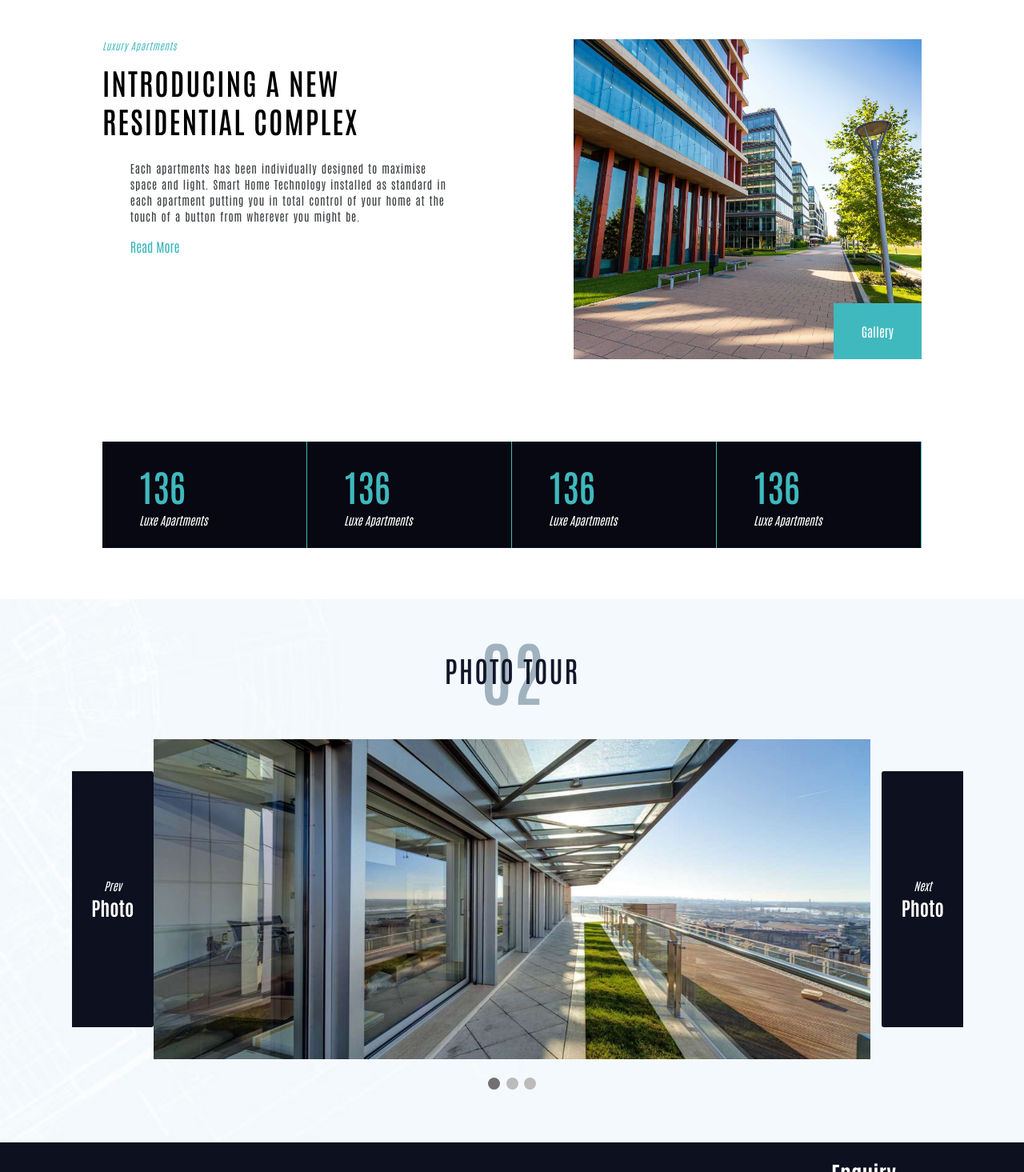
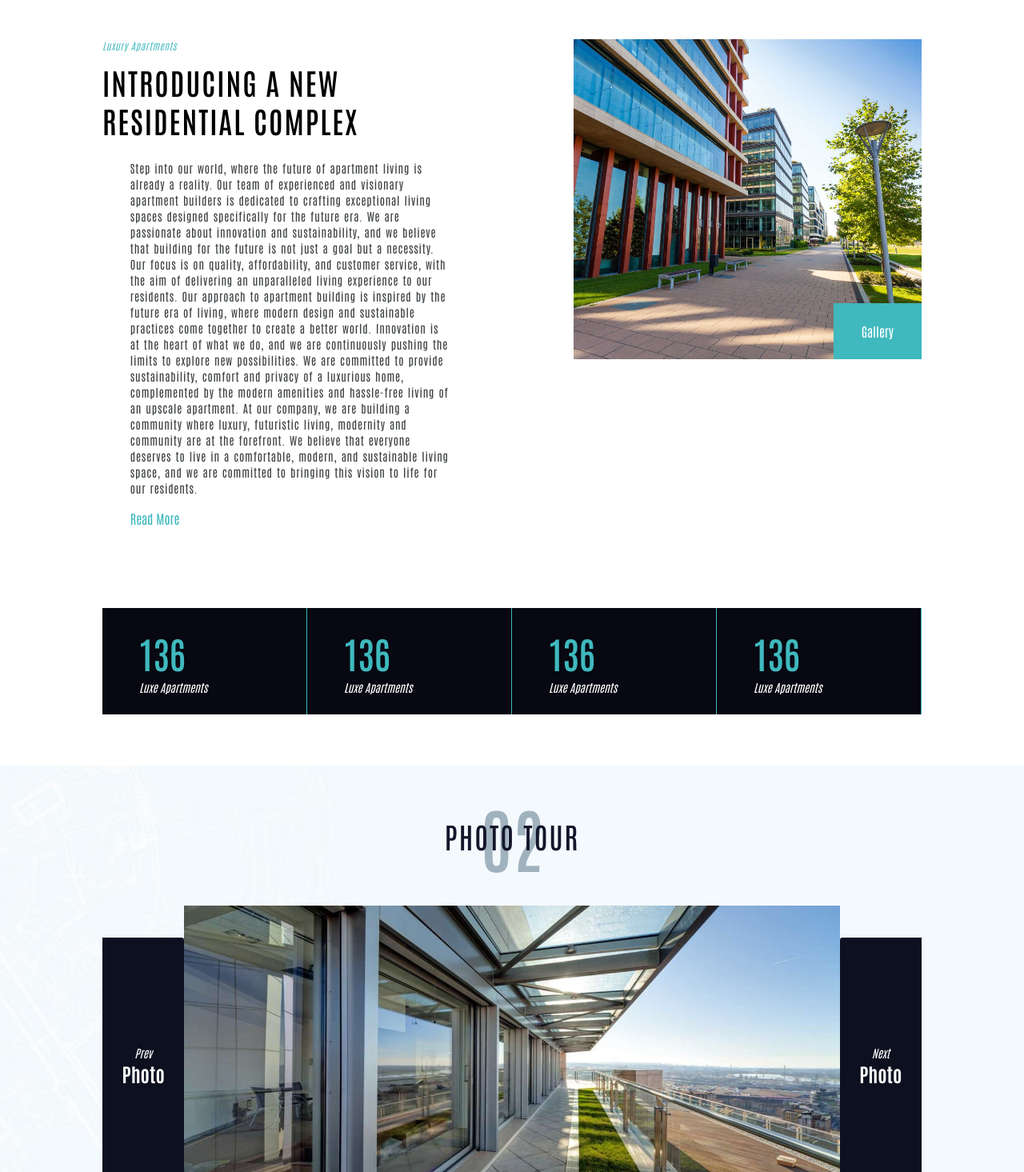
Before and after one commit to satyammishra0/futera, a PHP site: the page made by pages/about.php in a window 1280 px wide. Shown: the part 528-1993 px from the top of the page at 80% size. Run offline with PHP 8.4, Linux system fonts and the light colour scheme; a map, chart or similar area stays blank.

Commit message:
new changes

```diff
--- a/assets/css/home-slider.css
+++ b/assets/css/home-slider.css
@@ -12,7 +12,7 @@
 .slideshow-container {
   position: relative;
   margin: auto;
-  padding: 0 15%;
+  padding: 0 18%;
 }
 
 /* Next & previous buttons */
@@ -40,12 +40,12 @@
 
 .prev {
   z-index: 100;
-  left: 7%;
+  left: 10%;
 }
 
 /* Position the "next button" to the right */
 .next {
-  right: 5.9%;
+  right: 10%;
   border-radius: 3px 0 0 3px;
 }
 
--- a/pages/about.php
+++ b/pages/about.php
@@ -44,10 +44,21 @@
                     RESIDENTIAL COMPLEX
                 </h2>
                 <p class="text-second">
-                    Each apartments has been individually designed to maximise space and
-                    light. Smart Home Technology installed as standard in each apartment
-                    putting you in total control of your home at the touch of a button
-                    from wherever you might be.
+                    Step into our world, where the future of apartment living is already a reality. Our team of
+                    experienced and visionary apartment builders is dedicated to crafting exceptional living spaces
+                    designed specifically for the future era. We are passionate about innovation and sustainability,
+                    and we believe that building for the future is not just a goal but a necessity.
+                    Our focus is on quality, affordability, and customer service, with the aim of delivering an
+                    unparalleled living experience to our residents. Our approach to apartment building is inspired
+                    by the future era of living, where modern design and sustainable practices come together to
+                    create a better world.
+                    Innovation is at the heart of what we do, and we are continuously pushing the limits to explore
+                    new possibilities. We are committed to provide sustainability, comfort and privacy of a luxurious
+                    home, complemented by the modern amenities and hassle-free living of an upscale apartment.
+                    At our company, we are building a community where luxury, futuristic living, modernity and
+                    community are at the forefront. We believe that everyone deserves to live in a comfortable,
+                    modern, and sustainable living space, and we are committed to bringing this vision to life for our
+                    residents.
                 </p>
                 <a href="#">Read More</a>
             </div>
```
Also changed, not shown: pages/home.php (+7 -7 lines).
